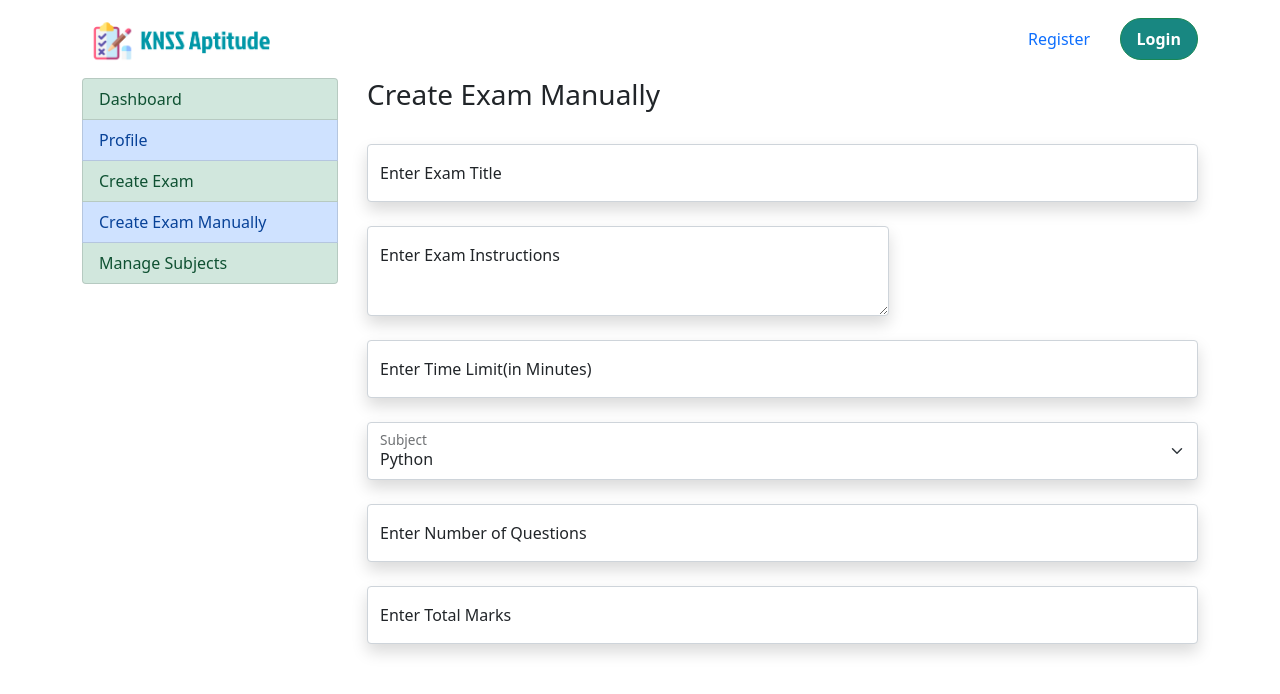
After one commit to VKrishna2090/KNSS-Aptitude, a Flask app: page /create_exam_manual_form in a window 1280 px wide. The commit adds this page. Shown: the top 694 px of the page. Run offline with Flask 2, Linux system fonts and the light colour scheme; data comes from the database, SQL or seed files in the repository; some libraries are stand-ins or nearby versions.

Commit message:
Partial Changes - Create Exam Manually

```diff
--- a/run.py
+++ b/run.py
@@ -147,6 +147,14 @@ def create_exam_auto_form():
     cursor.execute('SELECT * FROM subject')
     subjects = cursor.fetchall()
     return render_template('staff/create_exam_auto_form.html', subjects=subjects)
+
+@app.route('/create_exam_manual_form')
+def create_exam_manual_form():
+    cursor = mysql.connection.cursor()
+    cursor.execute('SELECT * FROM subject')
+    subjects = cursor.fetchall()
+    return render_template('staff/create_exam_manual_form.html', subjects=subjects)
+
 
 @app.route('/create_automatic_exam', methods = ['POST','GET'])
 def create_automatic_exam():
--- /dev/null
+++ b/templates/staff/create_exam_manual_form.html
@@ -0,0 +1,47 @@
+{% extends "staff/staff_layout.html" %}
+{% block staff_content %}
+
+<h3>Create Exam Manually</h3>
+<br>
+<form class="form-group" action="{{ url_for('create_automatic_exam') }}" method="post">
+    {% if msg %}
+    <div class="msg alert alert-danger">{{ msg }}</div>
+    {% endif %}
+
+    <div class="form-floating">
+        <input type="text" class="shadow form-control has-validation" name="exam_title" placeholder="Enter Exam Title"
+            id="exam_title" required>
+        <label for="exam_title">Enter Exam Title</label>
+    </div><br>
+    <div class="form-floating">
+        <textarea class="shadow form-control has-validation" name="exam_instructions"
+            placeholder="Enter Exam Instructions" id="subject_desc" style="width: 522px; height: 90px"></textarea>
+        <label for="subject_desc">Enter Exam Instructions</label>
+    </div><br>
+    <div class="form-floating">
+        <input type="text" class="shadow form-control has-validation" name="exam_time_limit"
+            placeholder="Enter Time Limit" id="exam_time_limit" required>
+        <label for="exam_time_limit">Enter Time Limit(in Minutes)</label>
+    </div><br>
+    <div class="form-floating">
+        <select class="shadow form-select" id="subject" name="subject">
+            {% for sub in subjects %}
+            <option value='{{ sub[0] }}'>{{sub[1]}}</option>
+            {% endfor %}
+        </select>
+        <label for="subject">Subject</label>
+    </div><br>
+    <div class="form-floating">
+        <input type="text" class="shadow form-control has-validation" name="exam_no_of_questions"
+            placeholder="Enter Number of Questions" id="exam_no_of_questions" required>
+        <label for="exam_no_of_questions">Enter Number of Questions</label>
+    </div><br>
+    <div class="form-floating">
+        <input type="text" class="shadow form-control has-validation" name="exam_total_marks"
+            placeholder="Enter Total Marks" id="exam_total_marks" required>
+        <label for="exam_no_of_questions">Enter Total Marks</label>
+    </div><br>
+
+</form>
+
+{% endblock %}
--- a/templates/staff/staff_layout.html
+++ b/templates/staff/staff_layout.html
@@ -11,6 +11,8 @@
                 <a class="list-group-item list-group-item-action list-group-item-success"
                     href="{{ url_for('create_exam_auto_form') }}">Create Exam</a>
                 <a class="list-group-item list-group-item-action list-group-item-primary"
+                    href="{{ url_for('create_exam_manual_form') }}">Create Exam Manually</a>
+                <a class="list-group-item list-group-item-action list-group-item-success"
                     href="{{ url_for('create_subject_form') }}">Manage Subjects</a>
             </ul>
             <br>
```
